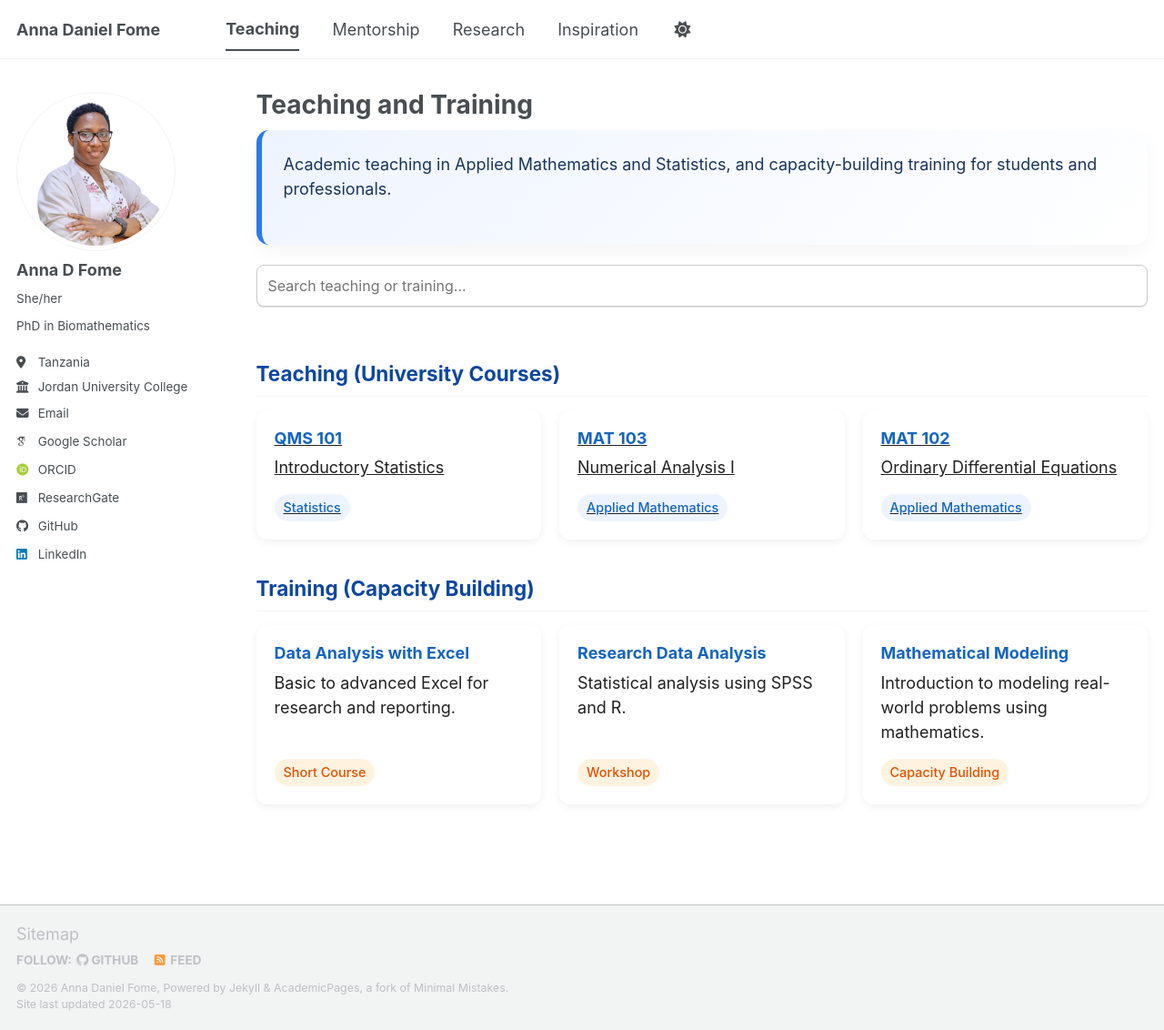
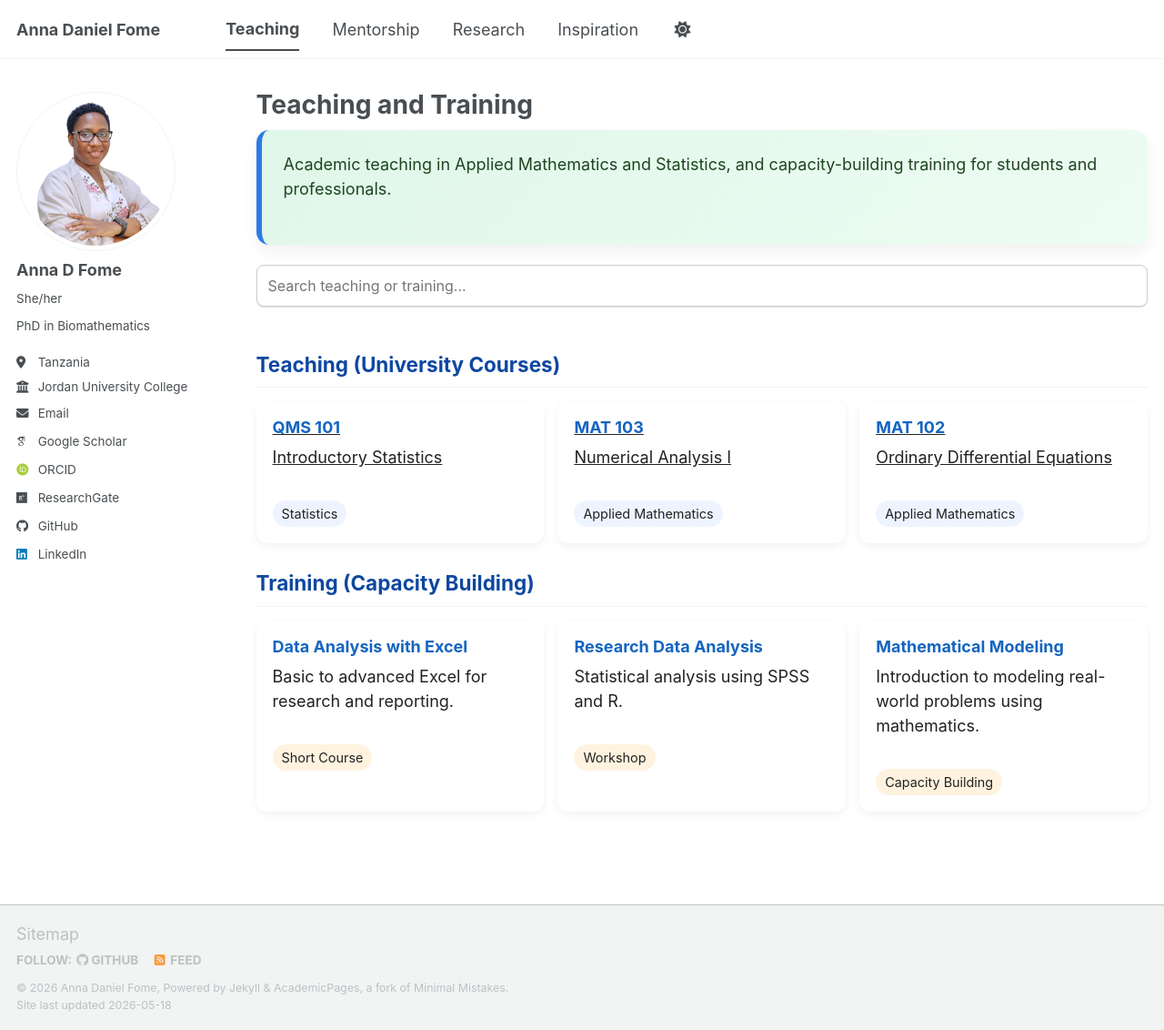
Before and after one commit to FomeA/FomeA.github.io, a Jekyll site: the page built from _pages/teaching.html, in a window 1280 px wide and 1132 px high. Shown: the whole window at 91% size. Built offline with Jekyll 4.4.1, drawn with Linux system fonts in a browser that asks for light colours; some web fonts are replaced; a script bundle is joined from its source files by our own code; library files that are not in the unit come from our copies.

Commit message:
Update teaching.html

```diff
--- a/_pages/teaching.html
+++ b/_pages/teaching.html
@@ -16,56 +16,62 @@
 
 <!-- SEARCH -->
 <div class="search-box">
-  <input type="text" id="searchInput" placeholder="Search teaching or training..." aria-label="Search teaching or training courses">
+  <input type="text" id="searchInput" placeholder="Search teaching or training...">
 </div>
 
 <!-- ===================== -->
 <!-- TEACHING SECTION -->
 <!-- ===================== -->
-<section aria-labelledby="teaching-title">
-  <h2 id="teaching-title" class="section-title">Teaching (University Courses)</h2>
-  <div class="grid" id="teaching-grid">
+<h2 class="section-title">Teaching (University Courses)</h2>
+
+<div class="grid" id="teaching">
+
 <a class="card teaching" href="/teaching/qms101/">
   <h3>QMS 101</h3>
   <p>Introductory Statistics</p>
-      <span class="tag">Statistics</span>
+  <span>Statistics</span>
 </a>
+
 <a class="card teaching" href="/teaching/mat103/">
   <h3>MAT 103</h3>
   <p>Numerical Analysis I</p>
-      <span class="tag">Applied Mathematics</span>
+  <span>Applied Mathematics</span>
 </a>
+
 <a class="card teaching" href="/teaching/mat102/">
   <h3>MAT 102</h3>
   <p>Ordinary Differential Equations</p>
-      <span class="tag">Applied Mathematics</span>
+  <span>Applied Mathematics</span>
 </a>
+
 </div>
-</section>
 
 <!-- ===================== -->
 <!-- TRAINING SECTION -->
 <!-- ===================== -->
-<section aria-labelledby="training-title">
-  <h2 id="training-title" class="section-title">Training (Capacity Building)</h2>
-  <div class="grid" id="training-grid">
+<h2 class="section-title">Training (Capacity Building)</h2>
+
+<div class="grid" id="training">
+
 <div class="card training">
   <h3>Data Analysis with Excel</h3>
   <p>Basic to advanced Excel for research and reporting.</p>
-      <span class="tag">Short Course</span>
+  <span>Short Course</span>
 </div>
+
 <div class="card training">
   <h3>Research Data Analysis</h3>
   <p>Statistical analysis using SPSS and R.</p>
-      <span class="tag">Workshop</span>
+  <span>Workshop</span>
 </div>
+
 <div class="card training">
   <h3>Mathematical Modeling</h3>
   <p>Introduction to modeling real-world problems using mathematics.</p>
-      <span class="tag">Capacity Building</span>
+  <span>Capacity Building</span>
 </div>
+
 </div>
-</section>
 
 </div>
 
@@ -73,100 +79,68 @@
 <!-- STYLE -->
 <!-- ===================== -->
 <style>
-.hero-box {
-  background: linear-gradient(135deg, #eef4ff, #ffffff);
-  padding: 24px;
-  border-radius: 14px;
-  border-left: 6px solid #2c7be5;
-  margin-bottom: 22px;
-  box-shadow: 0 8px 18px rgba(0,0,0,.04);
-  color: #1a365d;
+
+ .hero-box{
+background:linear-gradient(135deg,#dff7e8,#eefcf3);
+padding:24px;
+border-radius:14px;
+border-left:6px solid #2c7be5;
+margin-bottom:22px;
+box-shadow:0 8px 18px rgba(0,0,0,.06);
+color:#1e4620;
 }
 
-.search-box input {
-  width: 100%;
-  padding: 12px;
-  font-size: 16px;
-  border-radius: 8px;
-  border: 1px solid #ccc;
-  margin-bottom: 20px;
-  box-sizing: border-box;
+.search-box input{
+width:100%;
+padding:12px;
+font-size:16px;
+border-radius:8px;
+border:1px solid #ccc;
+margin-bottom:20px;
 }
 
-.search-box input:focus {
-  outline: 2px solid #2c7be5;
-  border-color: transparent;
+.section-title{
+margin-top:30px;
+margin-bottom:15px;
+color:#0d47a1;
 }
 
-.section-title {
-  margin-top: 40px;
-  margin-bottom: 15px;
-  color: #0d47a1;
+.grid{
+display:grid;
+grid-template-columns:repeat(auto-fit,minmax(240px,1fr));
+gap:15px;
 }
 
-.grid {
-  display: grid;
-  grid-template-columns: repeat(auto-fill, minmax(260px, 1fr));
-  gap: 20px;
-  margin-bottom: 20px;
+.card{
+background:white;
+padding:18px;
+border-radius:12px;
+box-shadow:0 3px 10px rgba(0,0,0,.06);
+transition:.2s;
+text-decoration:none;
+color:#222;
 }
 
-/* Base Card Styles */
-.card {
-  display: flex;
-  flex-direction: column;
-  background: white;
-  padding: 20px;
-  border-radius: 12px;
-  box-shadow: 0 3px 10px rgba(0,0,0,.06);
-  transition: transform 0.2s ease, box-shadow 0.2s ease;
-  text-decoration: none;
-  color: #222;
-  box-sizing: border-box;
+.card:hover{
+transform:translateY(-4px);
 }
 
-.card:hover {
-  transform: translateY(-4px);
-  box-shadow: 0 8px 20px rgba(0,0,0,.1);
+.card h3{
+margin-top:0;
+color:#1565c0;
 }
 
-.card:focus-visible {
-  outline: 3px solid #2c7be5;
-  outline-offset: 2px;
+.card span{
+display:inline-block;
+margin-top:10px;
+font-size:.8rem;
+padding:4px 10px;
+background:#eef4ff;
+border-radius:20px;
 }
 
-.card h3 {
-  margin: 0 0 8px 0;
-  color: #1565c0;
-}
-
-.card p {
-  margin: 0 0 16px 0;
-  flex-grow: 1;
-}
-
-/* Tag Styles */
-.card .tag {
-  align-self: flex-start;
-  font-size: .8rem;
-  padding: 4px 10px;
-  border-radius: 20px;
-  font-weight: 500;
-}
-
-.teaching .tag {
-  background: #eef4ff;
-  color: #1565c0;
-}
-
-.training .tag {
-  background: #fff3e0;
-  color: #e65100;
-}
-
-/* Filter State Utility */
-.card.is-hidden {
-  display: none !important;
+.training span{
+background:#fff3e0;
 }
 </style>
 
```
Also changed, not shown: other parts of _pages/teaching.html (+5 -13 lines). Lines whose indentation alone changed are shown as unchanged.
